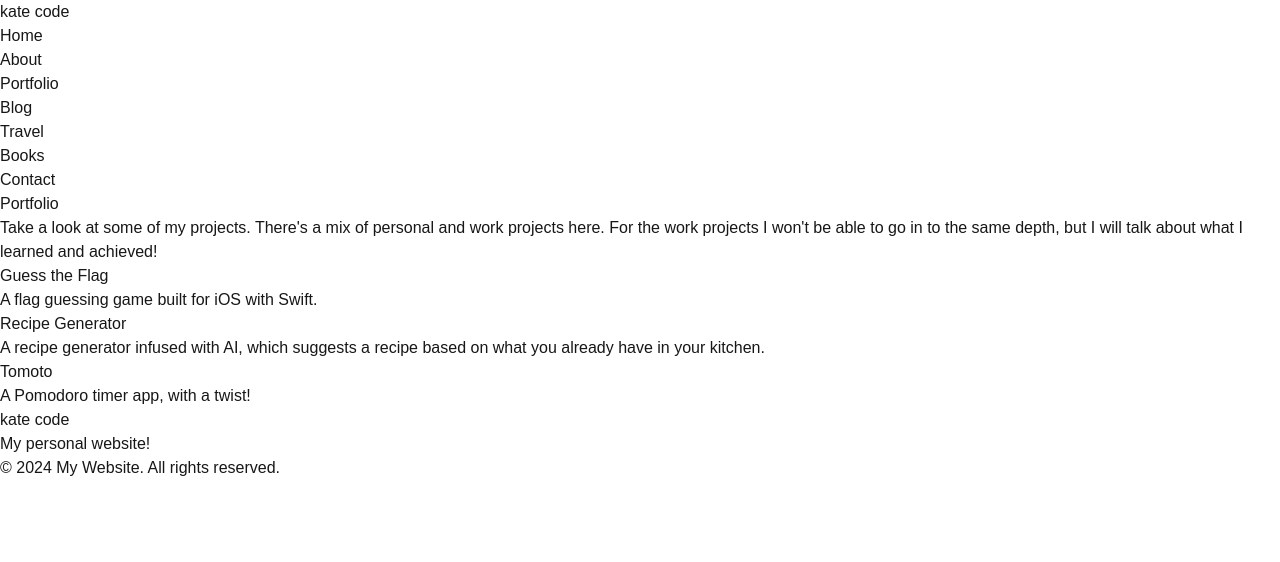
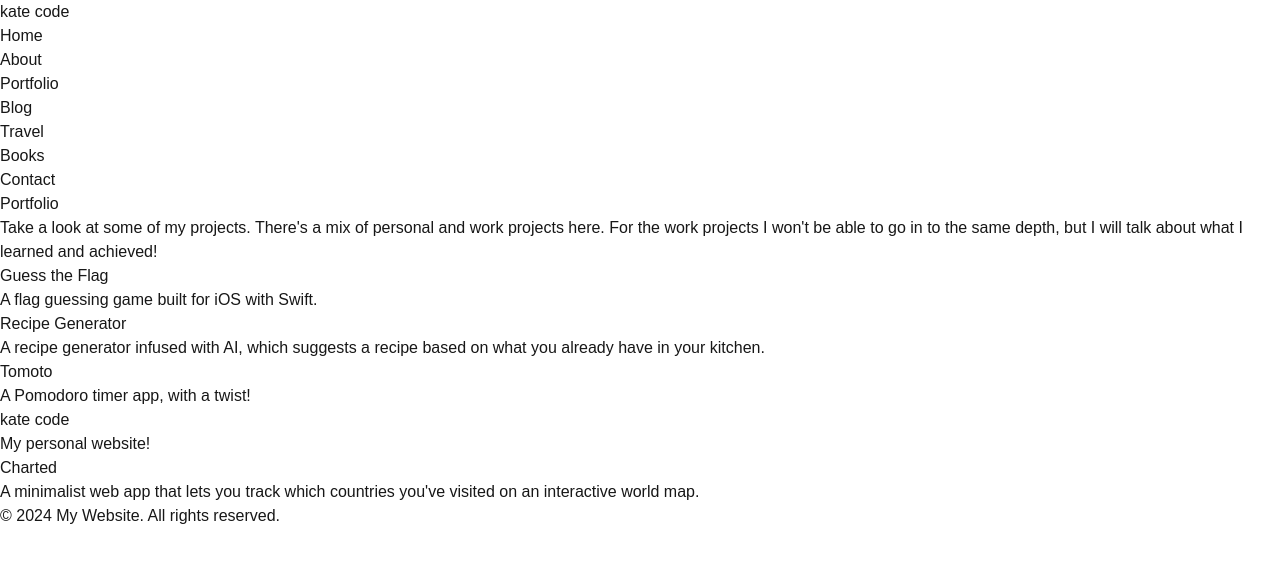
Before and after one commit to KateHickey26/kate-code, a Next.js app: page /portfolio in a window 1280 px wide. Shown: the top 562 px of the page. Built offline with nearby package versions, Linux system fonts and the light colour scheme.

Commit message:
add Charted project to website portfolio

```diff
--- a/src/app/portfolio/kate-code/page.tsx
+++ b/src/app/portfolio/kate-code/page.tsx
@@ -1,4 +1,4 @@
-export default function GuessTheFlag() {
+export default function KateCode() {
     return (
       <div>
         <h1 className="text-4xl font-bold text-gray-500">kate code</h1>
--- a/src/app/portfolio/page.tsx
+++ b/src/app/portfolio/page.tsx
@@ -27,7 +27,14 @@ export default function Portfolio() {
       title: "kate code",
       description:
         "My personal website!",
-        link: "/portfolio/kate-code",
+        link: "/portfolio/KateCode",
+    },
+    {
+      id: 5,
+      title: "Charted",
+      description:
+        "A minimalist web app that lets you track which countries you've visited on an interactive world map.",
+        link: "/portfolio/Charted",
     },
   ];
 
```
Also changed, not shown: src/app/portfolio/Charted/page.tsx (added, +8 -0 lines).
